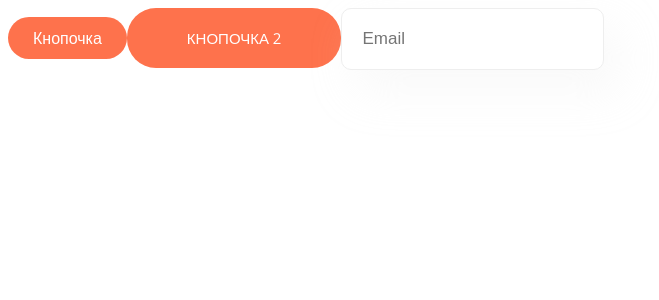
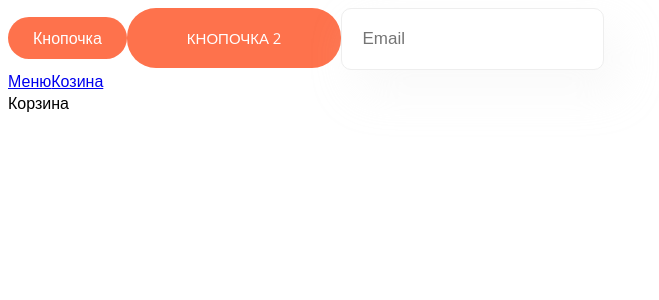
Before and after one commit to DenisNeddy/pur_sc_pizza-app, a React (Vite) app in the folder pizza-app/: page /cart in a window 1280 px wide. Shown: the top 300 px of the page, without its empty margins (0-659 px from the left). Built offline with nearby package versions, Linux system fonts and the light colour scheme.

Commit message:
11.2 Создание Роутов

```diff
--- a/pizza-app/package.json
+++ b/pizza-app/package.json
@@ -12,7 +12,8 @@
   "dependencies": {
     "classnames": "^2.5.1",
     "react": "^18.3.1",
-    "react-dom": "^18.3.1"
+    "react-dom": "^18.3.1",
+    "react-router-dom": "^6.27.0"
   },
   "devDependencies": {
     "@eslint/js": "^9.11.1",
--- a/pizza-app/src/App.tsx
+++ b/pizza-app/src/App.tsx
@@ -3,6 +3,10 @@
 import Button from './components/Button/Button';
 import { MouseEvent, useState } from 'react';
 import Input from './components/Input/Input';
+import { Routes, Route } from 'react-router-dom';
+import Menu from './pages/Menu/Menu';
+import Cart from './pages/Cart/Cart';
+import Error from './pages/Error/Error';
 
 function App() {
 
@@ -23,6 +27,15 @@ function App() {
 			<Button onClick={addCounter}>Кнопочка</Button>
 			<Button onClick={addCounter} appearence='big'>Кнопочка 2</Button>
 			<Input placeholder='Email'/>
+			<div>
+				<a href='/'>Меню</a>
+				<a href='/cart'>Козина</a>
+			</div>
+			<Routes>
+				<Route  path='/' element={<Menu />} />
+				<Route  path='/cart' element={<Cart />} />
+				<Route  path='*' element={<Error />} />
+			</Routes>
 		</>
 	);
 }
--- a/pizza-app/src/main.tsx
+++ b/pizza-app/src/main.tsx
@@ -1,10 +1,13 @@
-import { StrictMode } from 'react'
-import { createRoot } from 'react-dom/client'
-import App from './App.tsx'
-import './index.css'
+import { StrictMode } from 'react';
+import { createRoot } from 'react-dom/client';
+import App from './App.tsx';
+import './index.css';
+import { BrowserRouter } from 'react-router-dom';
 
 createRoot(document.getElementById('root')!).render(
-  <StrictMode>
-    <App />
-  </StrictMode>,
-)
+	<StrictMode>
+		<BrowserRouter>
+			<App />
+		</BrowserRouter>
+	</StrictMode>
+);
--- /dev/null
+++ b/pizza-app/src/pages/Cart/Cart.tsx
@@ -0,0 +1,11 @@
+
+
+const Cart = () => {
+	return (
+		<div>
+            Корзина
+		</div>
+	);
+};
+
+export default Cart;
--- /dev/null
+++ b/pizza-app/src/pages/Error/Error.tsx
@@ -0,0 +1,10 @@
+
+const Error = () => {
+	return (
+		<div>
+            Error
+		</div>
+	);
+};
+
+export default Error;
--- /dev/null
+++ b/pizza-app/src/pages/Menu/Menu.tsx
@@ -0,0 +1,9 @@
+const Menu = () => {
+	return (
+		<div>
+            Menu
+		</div>
+	);
+};
+
+export default Menu;
```
Also changed, not shown: 1 other file (tests, documents, lock files or other folders).
